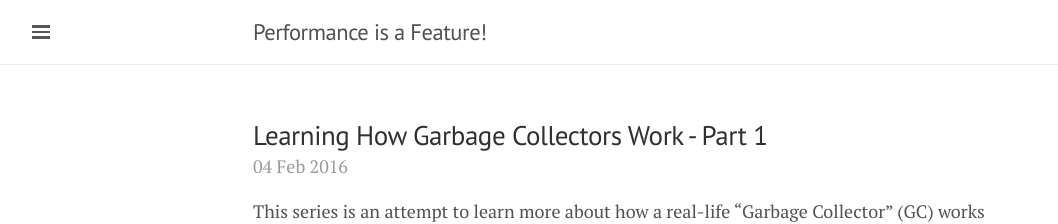
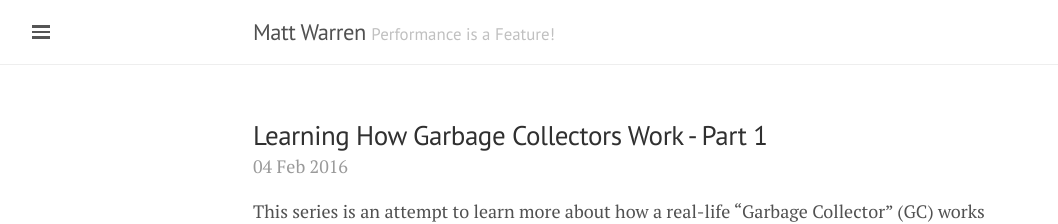
Before and after one commit to mattwarren/mattwarren.github.io, a Jekyll site: the page built from index.html, in a window 1280 px wide. Shown: the top 224 px of the page, without its empty margins (0-1058 px from the left). Built offline with Jekyll 4.4.1, drawn with Linux system fonts in a browser that asks for light colours; nearby versions of some CDN libraries; the list of posts is cut into pages by our own code.

Commit message:
changing site header

```diff
--- a/_config.yml
+++ b/_config.yml
@@ -4,8 +4,8 @@
 permalink:           pretty
 
 # Setup
-title:               'Performance is a Feature!'
-tagline:             ''
+title:               'Matt Warren'
+tagline:             'Performance is a Feature!'
 description:         ''
 url:                 http://mattwarren.github.io
 # Don't use baseurl, see https://talk.jekyllrb.com/t/what-trouble-happens-if-i-make-all-links-relative-instead-of-absolute/418/2
```
